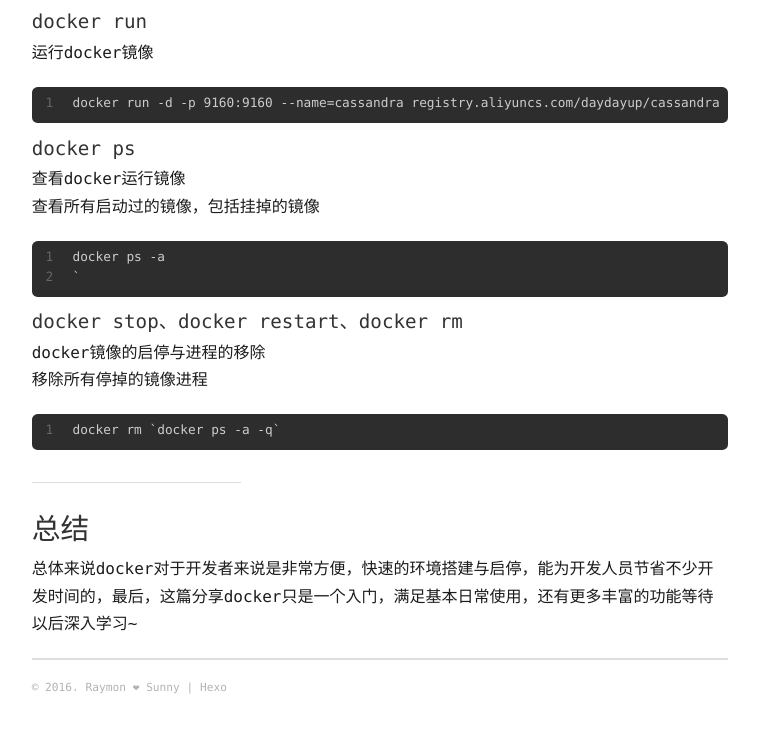
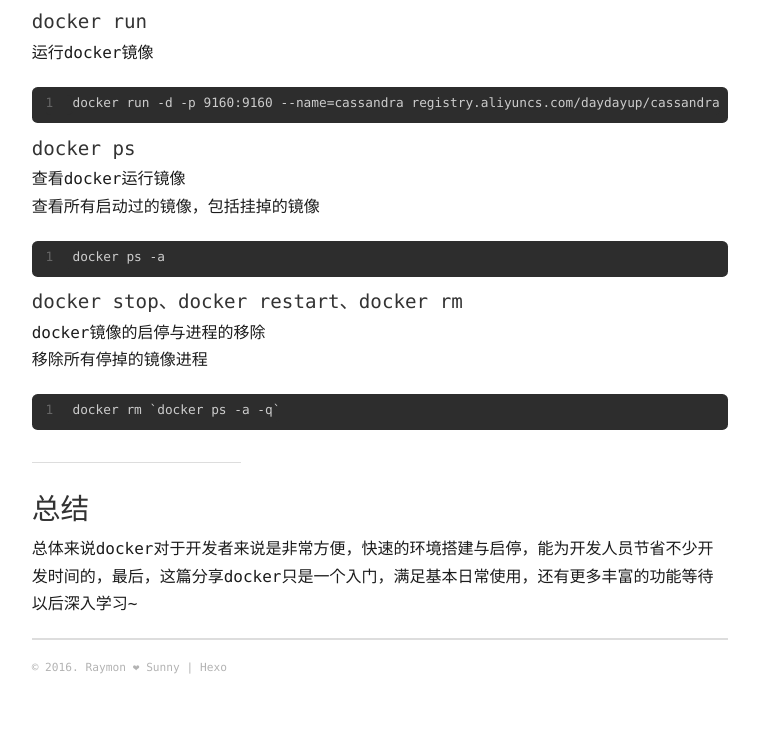
Before and after one commit to lilomin/lilomin.github.io, a plain HTML site: page 2017/04/17/docker/index.html in a window 1280 px wide. Shown: the part 1979-2712 px from the top of the page, without its empty margins (465-1224 px from the left). Drawn offline with Linux system fonts and the light colour scheme.

Commit message:
Site updated: 2017-05-23 13:09:49

```diff
--- a/2017/04/17/docker/index.html
+++ b/2017/04/17/docker/index.html
@@ -21,7 +21,7 @@
 <meta property="og:url" content="http://yoursite.com/2017/04/17/docker/index.html">
 <meta property="og:site_name" content="Raymon">
 <meta property="og:image" content="http://yoursite.com/images/docker.jpg">
-<meta property="og:updated_time" content="2017-05-22T11:16:33.061Z">
+<meta property="og:updated_time" content="2017-05-23T05:09:16.023Z">
 <meta name="twitter:card" content="summary">
 <meta name="twitter:title" content="Docker学习 | Raymon">
 <meta name="twitter:image" content="http://yoursite.com/images/docker.jpg">
@@ -198,7 +198,7 @@ classes that you can use:
 <h4 id="docker-run"><a href="#docker-run" class="headerlink" title="docker run"></a>docker run</h4><p>运行docker镜像</p>
 <figure class="highlight plain"><table><tr><td class="gutter"><pre><div class="line">1</div></pre></td><td class="code"><pre><div class="line">docker run -d -p 9160:9160 --name=cassandra registry.aliyuncs.com/daydayup/cassandra</div></pre></td></tr></table></figure>
 <h4 id="docker-ps"><a href="#docker-ps" class="headerlink" title="docker ps"></a>docker ps</h4><p>查看docker运行镜像<br>查看所有启动过的镜像，包括挂掉的镜像</p>
-<figure class="highlight plain"><table><tr><td class="gutter"><pre><div class="line">1</div><div class="line">2</div></pre></td><td class="code"><pre><div class="line">docker ps -a</div><div class="line">`</div></pre></td></tr></table></figure>
+<figure class="highlight plain"><table><tr><td class="gutter"><pre><div class="line">1</div></pre></td><td class="code"><pre><div class="line">docker ps -a</div></pre></td></tr></table></figure>
 <h4 id="docker-stop、docker-restart、docker-rm"><a href="#docker-stop、docker-restart、docker-rm" class="headerlink" title="docker stop、docker restart、docker rm"></a>docker stop、docker restart、docker rm</h4><p>docker镜像的启停与进程的移除<br>移除所有停掉的镜像进程</p>
 <figure class="highlight plain"><table><tr><td class="gutter"><pre><div class="line">1</div></pre></td><td class="code"><pre><div class="line">docker rm `docker ps -a -q`</div></pre></td></tr></table></figure>
 <hr>
```
Also changed, not shown: archive/index.html (+4 -4 lines).
